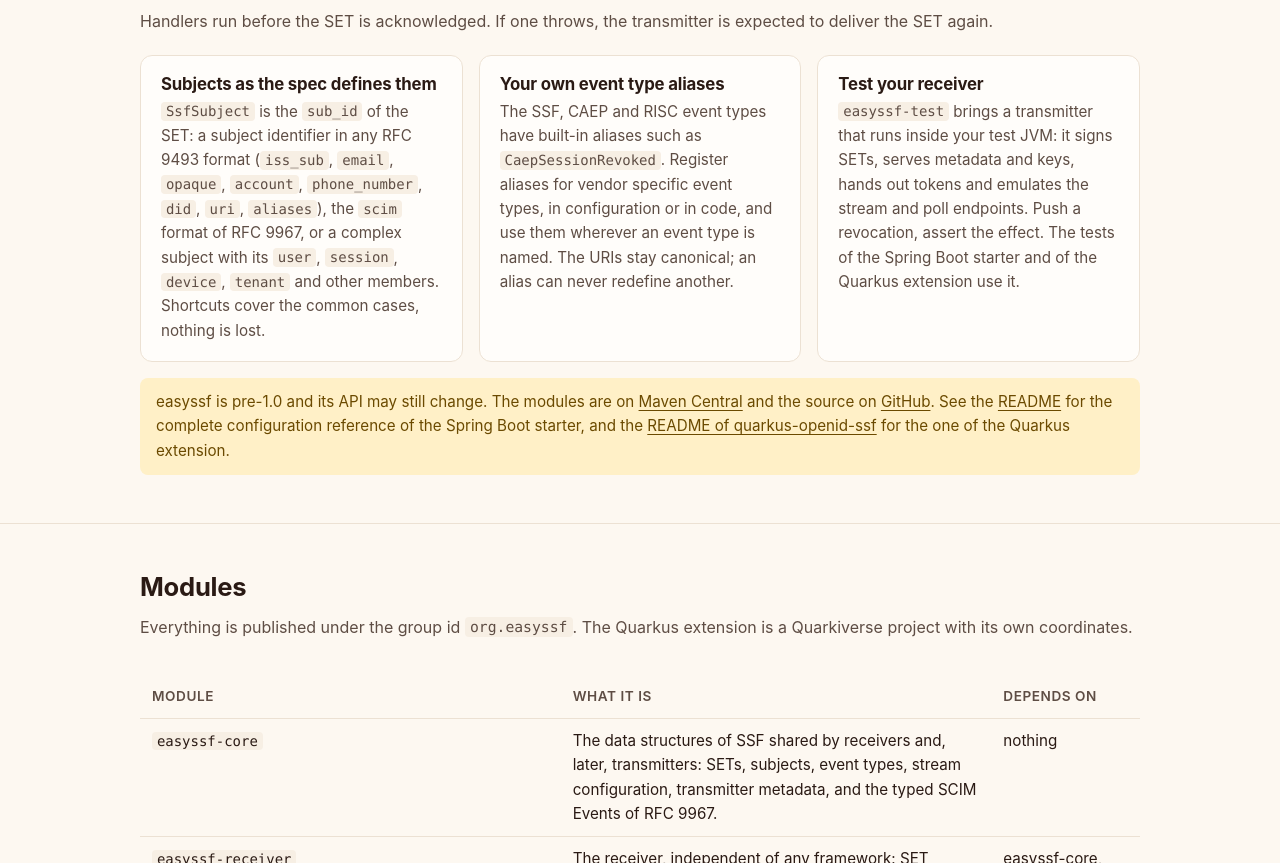
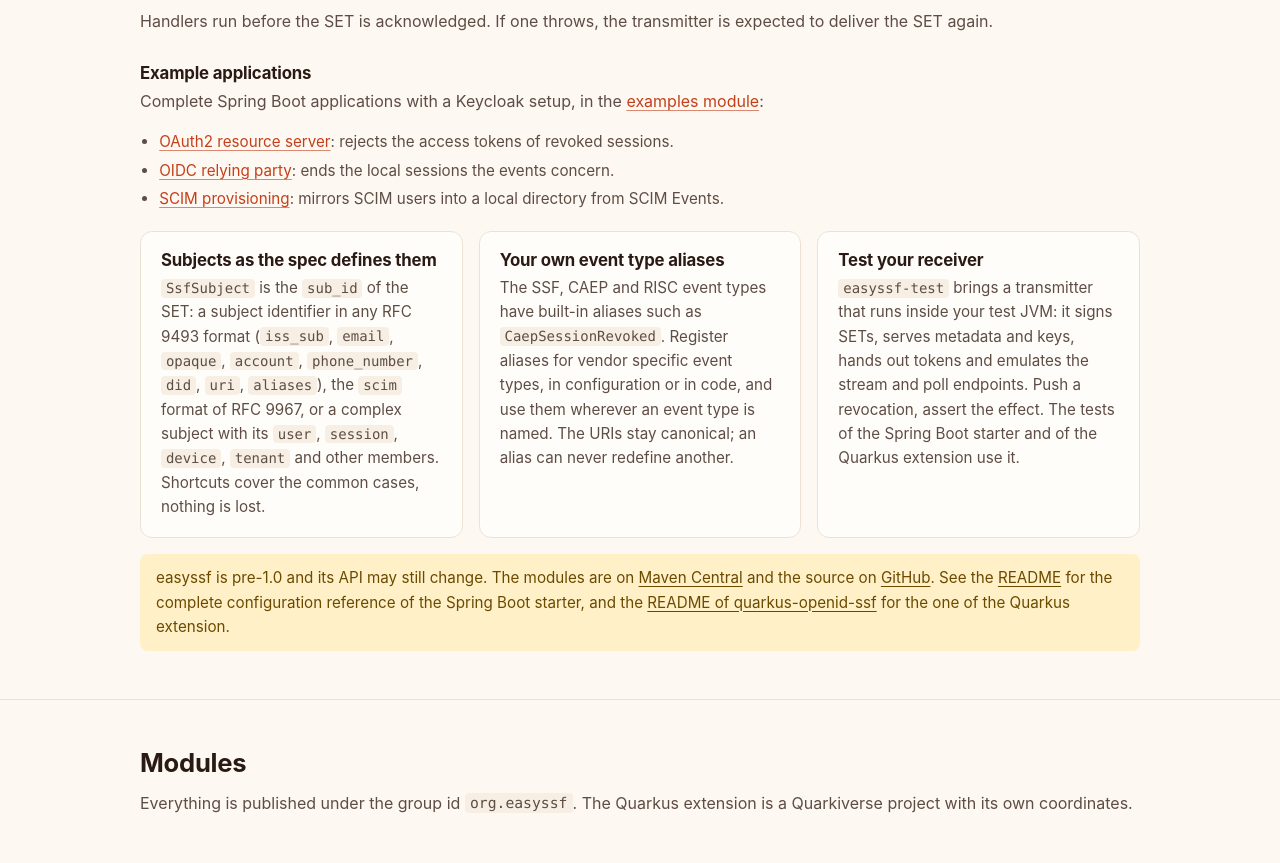
Before and after one commit to easyssf/website, a plain HTML site: page index.html in a window 1280 px wide. Shown: the part 3268-4131 px from the top of the page. Drawn offline with Linux system fonts and the light colour scheme.

Commit message:
Link the example applications from the Spring Boot and Quarkus tabs.
Signed-off-by: Thomas Darimont <thomas.darimont@googlemail.com>

```diff
--- a/index.html
+++ b/index.html
@@ -347,6 +347,15 @@ class StepUpHandler implements SsfEventHandler {
 }</code></pre>
     <p class="muted" style="margin-top:12px">Handlers run before the SET is acknowledged. If one throws, the
       transmitter is expected to deliver the SET again.</p>
+
+    <h3 style="margin-top:28px">Example applications</h3>
+    <p class="muted">Complete Spring Boot applications with a Keycloak setup, in the
+      <a href="https://github.com/easyssf/easyssf/tree/main/easyssf-receiver-spring-boot-examples">examples module</a>:</p>
+    <ul class="examples">
+      <li><a href="https://github.com/easyssf/easyssf/tree/main/easyssf-receiver-spring-boot-examples/example-resource-server">OAuth2 resource server</a>: rejects the access tokens of revoked sessions.</li>
+      <li><a href="https://github.com/easyssf/easyssf/tree/main/easyssf-receiver-spring-boot-examples/example-oidc-client">OIDC relying party</a>: ends the local sessions the events concern.</li>
+      <li><a href="https://github.com/easyssf/easyssf/tree/main/easyssf-receiver-spring-boot-examples/example-scim-provisioning">SCIM provisioning</a>: mirrors SCIM users into a local directory from SCIM Events.</li>
+    </ul>
     </div>
 
     <div id="start-quarkus" class="framework" role="tabpanel" aria-labelledby="tab-quarkus" hidden>
@@ -405,6 +414,15 @@ public class StepUpHandler implements SsfEventHandler {
 }</code></pre>
     <p class="muted" style="margin-top:12px">Every <code>SsfEventHandler</code> bean is invoked for every verified SET,
       before the transmitter gets its answer. If one throws, the transmitter is expected to deliver the SET again.</p>
+
+    <h3 style="margin-top:28px">Example applications</h3>
+    <p class="muted">Complete Quarkus applications with a Keycloak setup, in the
+      <a href="https://github.com/quarkiverse/quarkus-openid-ssf/tree/main/receiver/examples">examples of quarkus-openid-ssf</a>:</p>
+    <ul class="examples">
+      <li><a href="https://github.com/quarkiverse/quarkus-openid-ssf/tree/main/receiver/examples/example-resource-server">OAuth2 resource server</a>: rejects the access tokens of revoked sessions.</li>
+      <li><a href="https://github.com/quarkiverse/quarkus-openid-ssf/tree/main/receiver/examples/example-oidc-client">OIDC relying party</a>: ends the local sessions the events concern.</li>
+      <li><a href="https://github.com/quarkiverse/quarkus-openid-ssf/tree/main/receiver/examples/example-scim-provisioning">SCIM provisioning</a>: mirrors SCIM users into a local directory from SCIM Events.</li>
+    </ul>
     </div>
 
     <div id="start-plain" class="framework" role="tabpanel" aria-labelledby="tab-plain" hidden>
@@ -462,6 +480,9 @@ SsfPoller poller = new SsfPoller(httpClient, tokenProvider, () -&gt; pollEndpoin
 poller.start();</code></pre>
     <p class="muted" style="margin-top:12px">Handlers run before the SET is acknowledged. If one throws, the push handler
       answers with an error and the poller does not acknowledge the SET, so the transmitter delivers it again.</p>
+    <p class="muted" style="margin-top:12px">There is no example application for plain Java yet; the
+      <a href="https://github.com/easyssf/easyssf#readme">README</a> walks through the assembly, and the handlers of the
+      Spring Boot and Quarkus examples are plain Java you can reuse.</p>
     </div>
 
     <div class="grid">
--- a/site.css
+++ b/site.css
@@ -295,6 +295,8 @@ article.news .body pre { margin: 0 0 1rem; }
 .switch [role="tab"]:focus-visible { outline: 2px solid var(--accent); outline-offset: 2px; }
 .framework > .muted:first-child { margin-bottom: 0; }
 .framework .two { margin-top: 16px; }
+.examples { margin: 0; padding-left: 1.2rem; color: var(--fg-muted); font-size: .95rem; }
+.examples li { margin-bottom: 4px; }
 
 /* tools page: the SET generator and inspector */
 .tool { display: grid; gap: 12px; grid-template-columns: minmax(280px, var(--form-w, 1fr)) 14px minmax(320px, 1fr); margin-top: 20px; align-items: start; }
```
